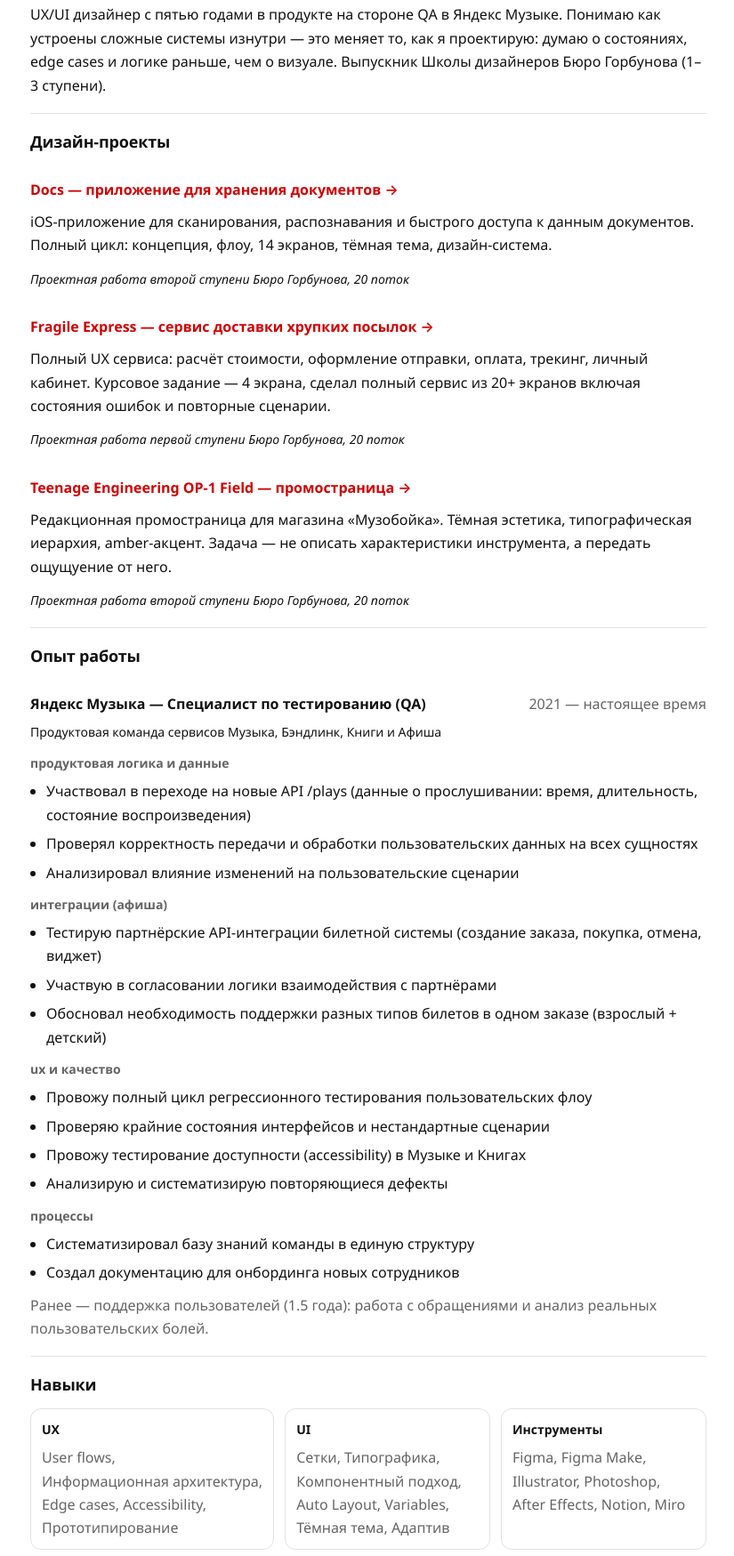
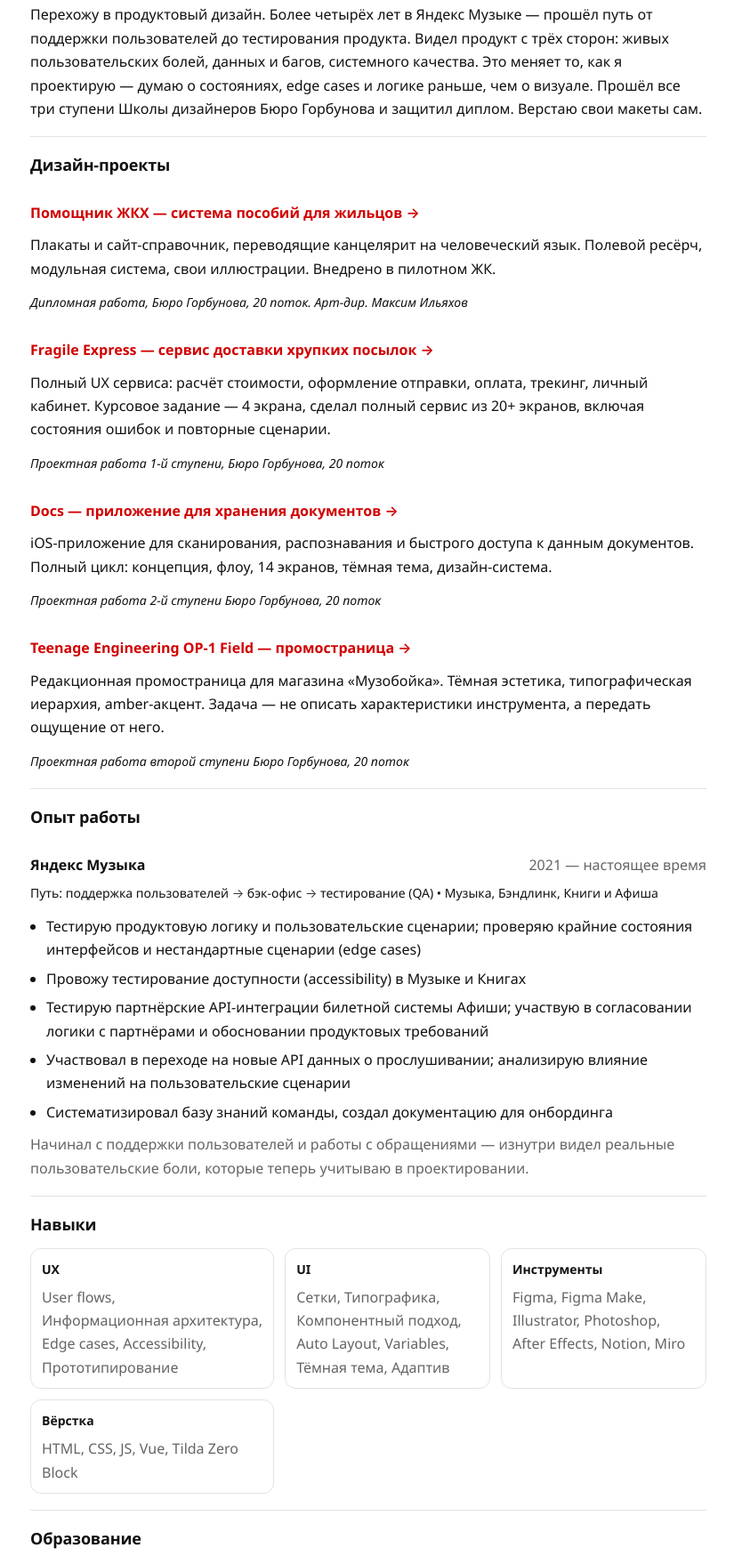
Before and after one commit to kalinin-design/kalinin-design.github.io, a plain HTML site: page pages/resume.html in a window 1280 px wide. Shown: the part 420-2169 px from the top of the page at 89% size, without its empty margins (226-1051 px from the left). Drawn offline with Linux system fonts and the light colour scheme.

Commit message:
update ru resume page

```diff
--- a/pages/resume.html
+++ b/pages/resume.html
@@ -5,7 +5,7 @@
   <meta charset="utf-8" />
   <meta name="viewport" content="width=device-width, initial-scale=1" />
   <title>Резюме — Илья Калинин</title>
-  <meta name="description" content="Резюме: UX/UI Designer — Имя Фамилия" />
+  <meta name="description" content="Резюме: UX/UI Designer — Илья Калинин" />
   <link rel="icon" type="image/x-icon" href="../images/common/favicon.png">
   <link rel="shortcut icon" href="../images/common/favicon.png" type="image/x-icon">
   <link rel="apple-touch-icon" sizes="180x180" href="../images/common/apple-touch-icon.png">
@@ -39,7 +39,7 @@
         </div>
         <div class="cv__meta-row">
           <dt>✉️</dt>
-          <dd><a href="mailto:email@example.com">kalininilya28@gmail.com</a></dd>
+          <dd><a href="mailto:kalininilya28@gmail.com">kalininilya28@gmail.com</a></dd>
         </div>
         <div class="cv__meta-row">
           <dt>📱</dt>
@@ -56,10 +56,10 @@
       <h2 id="about" class="cv__h2">О себе</h2>
       <div class="cv__text">
         <p>
-          UX/UI дизайнер с&nbsp;пятью годами в&nbsp;продукте на&nbsp;стороне QA в&nbsp;Яндекс Музыке.
-          Понимаю как устроены сложные системы изнутри — это меняет то, как&nbsp;я&nbsp;проектирую:
-          думаю о&nbsp;состояниях, edge cases и&nbsp;логике раньше, чем о&nbsp;визуале.
-          Выпускник Школы дизайнеров Бюро Горбунова (1–3 ступени).
+          Перехожу в продуктовый дизайн. Более четырёх лет в Яндекс Музыке — прошёл путь от поддержки пользователей
+          до тестирования продукта. Видел продукт с трёх сторон: живых пользовательских болей, данных и багов, системного
+          качества. Это меняет то, как я проектирую — думаю о состояниях, edge cases и логике раньше, чем о визуале.
+          Прошёл все три ступени Школы дизайнеров Бюро Горбунова и защитил диплом. Верстаю свои макеты сам.
         </p>
       </div>
     </section>
@@ -69,11 +69,11 @@
 
       <section class="cv-item" aria-label="Проектирование интерфейса">
         <header class="cv-item__header">
-          <a href="/pages/docs.html"><h3 class="cv-item__title">Docs — приложение для хранения документов →</h3></a>
+          <a href="/pages/docs.html"><h3 class="cv-item__title">Помощник ЖКХ — система пособий для жильцов →</h3></a>
         </header>
-        <p class="cv-text_proj">iOS-приложение для сканирования, распознавания и быстрого доступа к данным документов.
-          Полный цикл: концепция, флоу, 14 экранов, тёмная тема, дизайн-система.</p>
-        <p class="bureau-cred">Проектная работа второй ступени Бюро Горбунова, 20 поток</p>
+        <p class="cv-text_proj">Плакаты и сайт-справочник, переводящие канцелярит на человеческий язык. Полевой ресёрч,
+        модульная система, свои иллюстрации. Внедрено в пилотном ЖК.</p>
+        <p class="bureau-cred">Дипломная работа, Бюро Горбунова, 20 поток. Арт-дир. Максим Ильяхов</p>
       </section>
 
       <section class="cv-item" aria-label="Проектирование интерфейса">
@@ -81,8 +81,17 @@
           <a href="/pages/fragile-express.html"><h3 class="cv-item__title">Fragile Express — сервис доставки хрупких посылок →</h3></a>
         </header>
         <p class="cv-text_proj">Полный UX сервиса: расчёт стоимости, оформление отправки, оплата, трекинг, личный кабинет.
-          Курсовое задание — 4 экрана, сделал полный сервис из 20+ экранов включая состояния ошибок и повторные сценарии.</p>
-        <p class="bureau-cred">Проектная работа первой ступени Бюро Горбунова, 20 поток</p>
+          Курсовое задание — 4 экрана, сделал полный сервис из 20+ экранов, включая состояния ошибок и повторные сценарии.</p>
+        <p class="bureau-cred">Проектная работа 1-й ступени, Бюро Горбунова, 20 поток</p>
+      </section>
+
+      <section class="cv-item" aria-label="Проектирование интерфейса">
+        <header class="cv-item__header">
+          <a href="/pages/docs.html"><h3 class="cv-item__title">Docs — приложение для хранения документов →</h3></a>
+        </header>
+        <p class="cv-text_proj">iOS-приложение для сканирования, распознавания и быстрого доступа к данным документов.
+          Полный цикл: концепция, флоу, 14 экранов, тёмная тема, дизайн-система.</p>
+        <p class="bureau-cred">Проектная работа 2-й ступени Бюро Горбунова, 20 поток</p>
       </section>
 
       <section class="cv-item" aria-label="Проектирование интерфейса">
@@ -90,11 +99,9 @@
           <a href="/pages/op-1.html"><h3 class="cv-item__title">Teenage Engineering OP-1 Field — промостраница →</h3></a>
         </header>
         <p class="cv-text_proj">Редакционная промостраница для магазина «Музобойка». Тёмная эстетика, типографическая иерархия,
-        amber-акцент. Задача — не описать характеристики инструмента, а передать ощущуение от него.</p>
+        amber-акцент. Задача — не описать характеристики инструмента, а передать ощущение от него.</p>
         <p class="bureau-cred">Проектная работа второй ступени Бюро Горбунова, 20 поток</p>
       </section>
-
-
     </section>
 
     <section class="cv__section" aria-labelledby="exp">
@@ -102,47 +109,24 @@
 
       <section class="cv-item" aria-label="Яндекс Музыка — QA">
         <header class="cv-item__header">
-          <h3 class="cv-item__title">Яндекс Музыка — Специалист по тестированию (QA)</h3>
+          <h3 class="cv-item__title">Яндекс Музыка</h3>
           <p class="cv-item__time">2021 — настоящее время</p>
-          <p class="cv-item__team-info">Продуктовая команда сервисов Музыка, Бэндлинк, Книги и Афиша</p>
+          <p class="cv-item__team-info">Путь: поддержка пользователей → бэк-офис → тестирование (QA) • Музыка, Бэндлинк, Книги и Афиша</p>
         </header>
         <div class="cv-sub">
-          <h4 class="cv-sub__title">Продуктовая логика и данные</h4>
           <ul class="cv-list">
-            <li>Участвовал в переходе на новые API /plays (данные о прослушивании: время, длительность, состояние воспроизведения)</li>
-            <li>Проверял корректность передачи и обработки пользовательских данных на всех сущностях</li>
-            <li>Анализировал влияние изменений на пользовательские сценарии</li>
+            <li>Тестирую продуктовую логику и пользовательские сценарии; проверяю крайние состояния интерфейсов
+              и нестандартные сценарии (edge cases)</li>
+            <li>Провожу тестирование доступности (accessibility) в Музыке и Книгах</li>
+            <li>Тестирую партнёрские API-интеграции билетной системы Афиши; участвую в согласовании логики с партнёрами
+              и обосновании продуктовых требований</li>
+            <li>Участвовал в переходе на новые API данных о прослушивании; анализирую влияние изменений
+              на пользовательские сценарии</li>
+            <li>Систематизировал базу знаний команды, создал документацию для онбординга</li>
           </ul>
-        </div>
-
-        <div class="cv-sub">
-          <h4 class="cv-sub__title">Интеграции (Афиша)</h4>
-          <ul class="cv-list">
-            <li>Тестирую партнёрские API-интеграции билетной системы (создание заказа, покупка, отмена, виджет)</li>
-            <li>Участвую в согласовании логики взаимодействия с партнёрами</li>
-            <li>Обосновал необходимость поддержки разных типов билетов в одном заказе (взрослый + детский)</li>
-          </ul>
-        </div>
-
-        <div class="cv-sub">
-          <h4 class="cv-sub__title">UX и качество</h4>
-          <ul class="cv-list">
-            <li>Провожу полный цикл регрессионного тестирования пользовательских флоу</li>
-            <li>Проверяю крайние состояния интерфейсов и нестандартные сценарии</li>
-            <li>Провожу тестирование доступности (accessibility) в Музыке и Книгах</li>
-            <li>Анализирую и систематизирую повторяющиеся дефекты</li>
-          </ul>
-        </div>
-
-        <div class="cv-sub">
-          <h4 class="cv-sub__title">Процессы</h4>
-          <ul class="cv-list">
-            <li>Систематизировал базу знаний команды в единую структуру</li>
-            <li>Создал документацию для онбординга новых сотрудников</li>
-          </ul>
-
           <p class="cv__note">
-            Ранее — поддержка пользователей (1.5 года): работа с обращениями и анализ реальных пользовательских болей.
+            Начинал с поддержки пользователей и работы с обращениями — изнутри видел реальные пользовательские боли,
+            которые теперь учитываю в проектировании.
           </p>
         </div>
       </section>
@@ -169,7 +153,7 @@
 
         <section class="cv-card" aria-label="Вёрстка">
           <h3 class="cv-card__title">Вёрстка</h3>
-          <p class="cv-card__text">Tilda Zero Block, HTML, CSS</p>
+          <p class="cv-card__text">HTML, CSS, JS, Vue, Tilda Zero Block</p>
         </section>
       </div>
     </section>
@@ -177,7 +161,7 @@
     <section class="cv__section" aria-labelledby="education">
       <h2 id="education" class="cv__h2">Образование</h2>
       <p class="cv__lead">Школа дизайнеров Бюро Горбунова</p>
-      <p class="cv__edu-info">1-3 ступени, 2025</p>
+      <p class="cv__edu-info">Все три ступени, диплом под арт-дир. Максима Ильяхова, 2025</p>
 
       <p class="cv__lead">УрФУ</p>
       <p class="cv__edu-info">Прикладная информатика, бакалавр, 2022</p>
```
